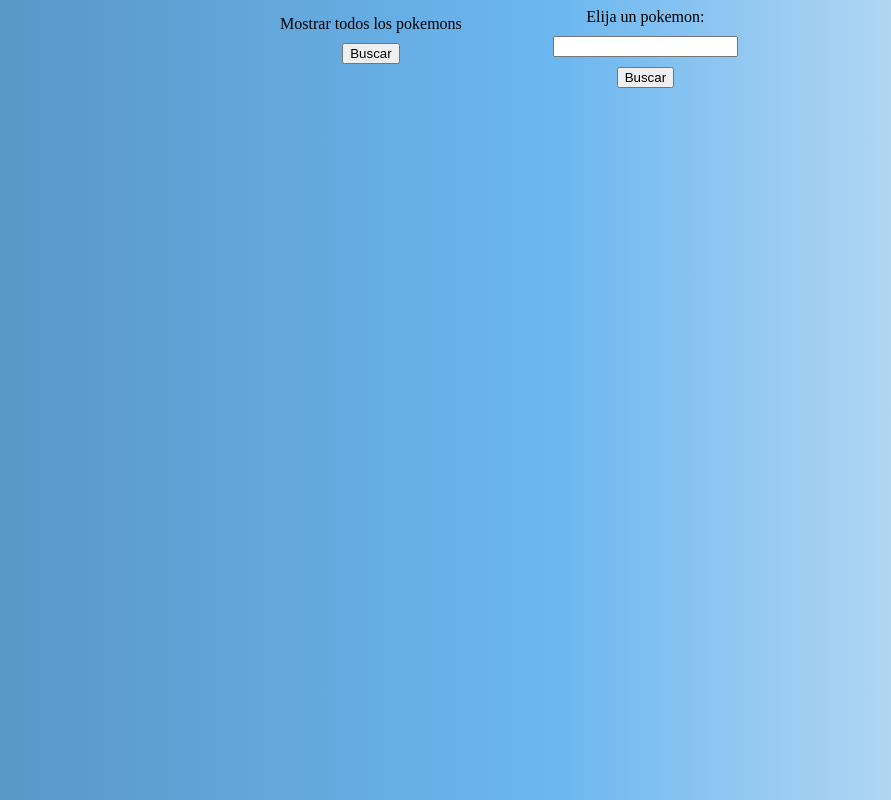
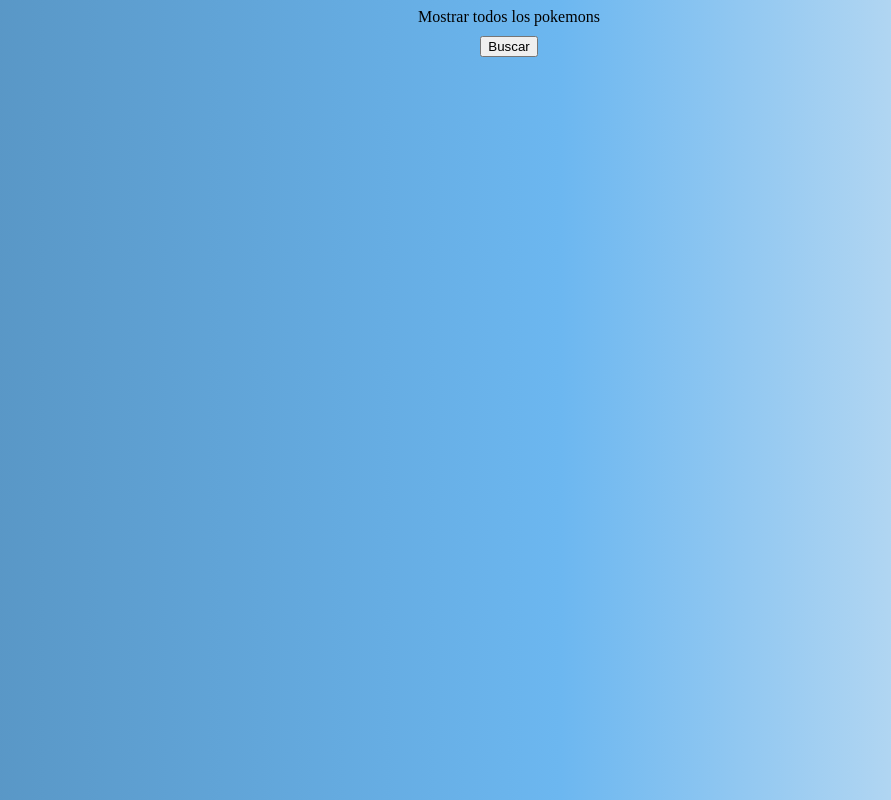
Before and after one commit to alvaroferndez/api-pokemon, a plain HTML site: page index.html in a window 1280 px wide. Shown: the whole page, without its empty margins (131-1022 px from the left). Drawn offline with Linux system fonts and the light colour scheme; no server answers.

Commit message:
proyecto terminado

```diff
--- a/index.html
+++ b/index.html
@@ -14,11 +14,6 @@
                   <label>Mostrar todos los pokemons</label>
                   <button id="todos">Buscar</button><br>
             </section>
-            <section>
-                  <label for="pokemon">Elija un pokemon: </label>
-                  <input type="text" id="pokemon">
-                  <button id="uno">Buscar</button>
-            </section>
       </div>
       <ul class="contenedor-cards">
       </ul>
```
